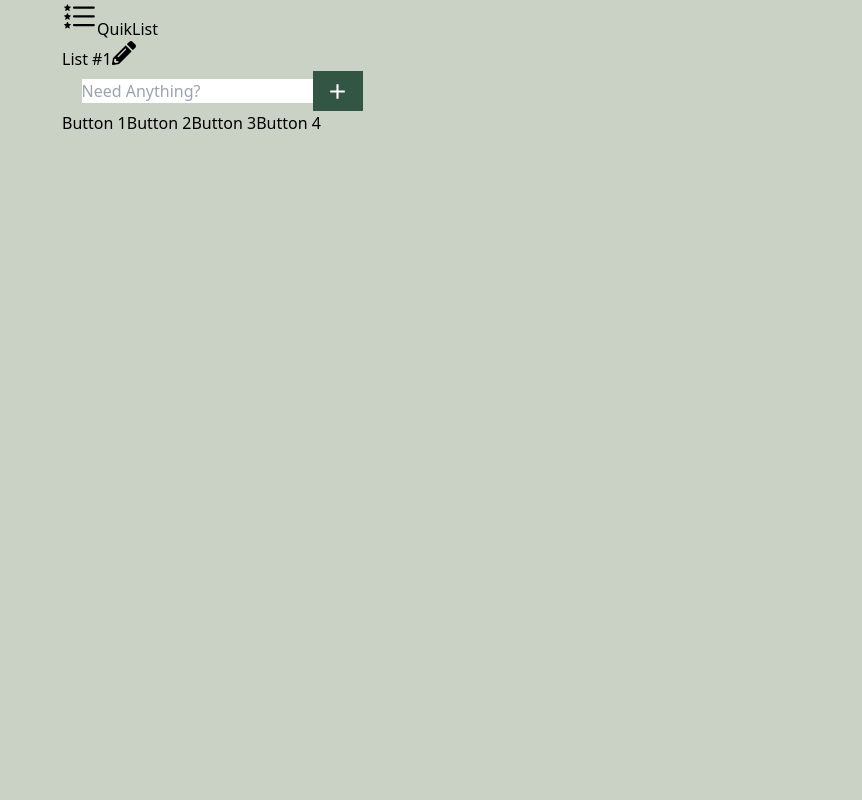
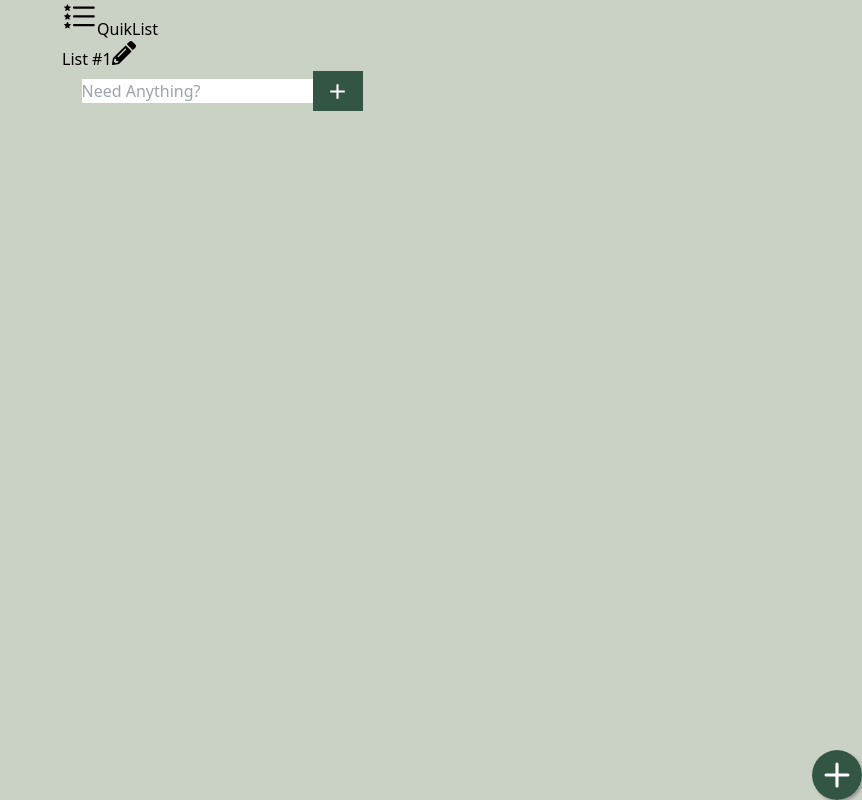
Before and after one commit to Rick3Mrtz/Grocery-List, a React (Vite) app: page / in a window 1280 px wide. Shown: the whole page, without its empty margins (418-1280 px from the left). Built offline with nearby package versions, Linux system fonts and the light colour scheme.

Commit message:
removed bottom Nav buttons and added only 1 button icon for New List

```diff
--- a/src/App.css
+++ b/src/App.css
@@ -80,3 +80,14 @@ form {
 .btn-add[type='submit'] {
   background-color: #354f;
 }
+
+/* BottomNav.css */
+.plus-btn {
+  position: fixed;
+  bottom: 0;
+  right: 0;
+  border-radius: 50%;
+  box-shadow: 2px 2px 3px #999;
+  cursor: pointer;
+  background-color: white;
+}
--- a/src/components/BottomNav.jsx
+++ b/src/components/BottomNav.jsx
@@ -1,23 +1,15 @@
 import React from 'react';
-import { Link } from 'react-router-dom'
+import { BsPlusCircleFill } from 'react-icons/bs';
+
 
 function BottomNav() {
   return (
-    <nav className='fixed bottom-0 left-0 right-0 bg-[#354f] p-4 flex justify-around'>
-      <button className='text-white font-bold' type='button'>
-        Button 1
-      </button>
-      <button className='text-white font-bold' type='button'>
-        Button 2
-      </button>
-      <button className='text-white font-bold' type='button'>
-        Button 3
-      </button>
-      <button className='text-white font-bold' type='button'>
-        Button 4
-      </button>
-    </nav>
-  );
+    <>
+      <div className='plus-btn fixed bottom-0 right-0 mb-10 mr-10'>
+        <BsPlusCircleFill size={50} color='#354f' />
+      </div>
+    </>
+  )
 }
 
 export default BottomNav;
--- a/src/components/GroceryList.jsx
+++ b/src/components/GroceryList.jsx
@@ -56,7 +56,7 @@ function GroceryList({ todos, handleCompleteItem, handleDeleteItem, setTodos })
                       onChange={(e) => setUpdatedTitle(e.target.value)}
                       onKeyDown={(e) => handleKeyPress(e, todo.id)}
                       onMouseDown={(e) => e.stopPropagation()}
-                      className='edit-input w-[85%] outline-none border-none bg-white text-lg font-bold ml-[7px]'
+                      className='edit-input w-[85%] outline-none border-none bg-white text-lg font-bold ml-[7px] pl-2'
                     />
                   ) : (
                     <span className='ml-4'>{todo.title}</span>
```
